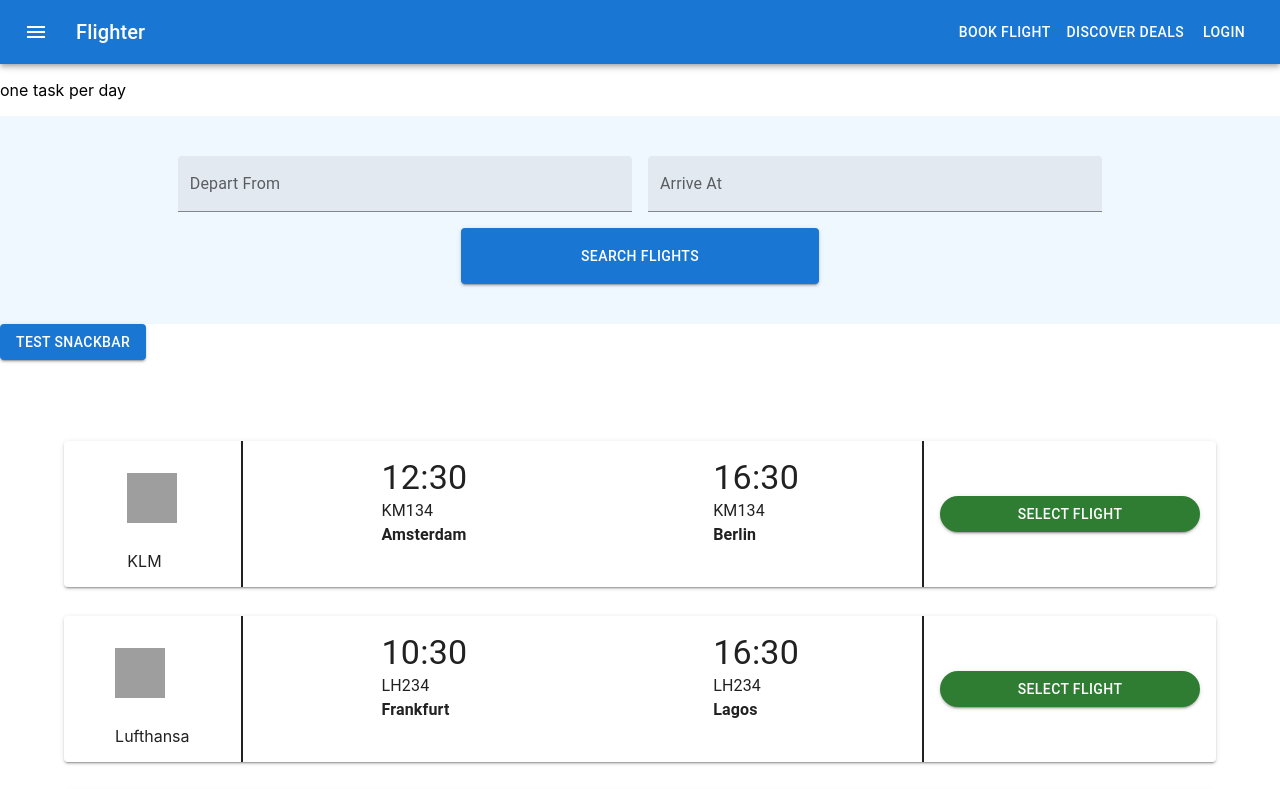
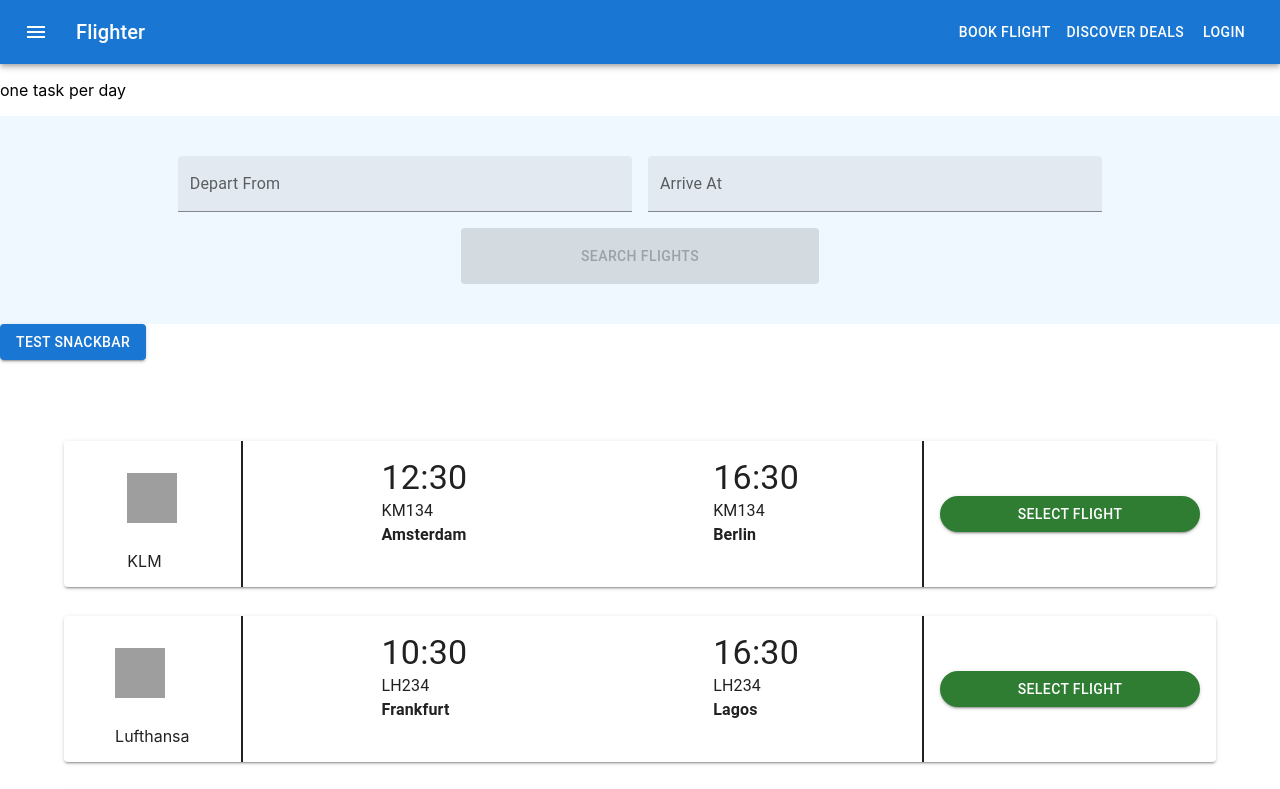
Before and after one commit to iprowriter/flight, a React (Create React App) app: page / in a window 1280 px wide. Shown: the top 789 px of the page. Built offline with nearby package versions, Linux system fonts and the light colour scheme; grey boxes are pictures that could not be loaded.

Commit message:
added useEffect hook

```diff
--- a/src/components/SearchDestination.tsx
+++ b/src/components/SearchDestination.tsx
@@ -22,6 +22,7 @@ export default function SearchDestination() {
   const [focusTwo, setFocusTwo] = React.useState(false);
   const [departure, setDeparture] = React.useState("");
   const [arrival, setArrival] = React.useState("");
+  const [disabled, setDisabled] = React.useState(true);
 
   const  dispatch = useDispatch();
 
@@ -55,6 +56,12 @@ export default function SearchDestination() {
     setFocusOne(false)
     setFocusTwo(true)
   }
+
+  //function that enables the disabled search flight button
+  React.useEffect(() => {
+    if (departure !== "" && arrival !== "")
+    setDisabled(false)
+  }, [arrival, departure])
 
 
 
@@ -98,6 +105,7 @@ export default function SearchDestination() {
             setFocusTwo(false);
             getDestinationAndArrival();
           }}
+          disabled={disabled}
         >
           Search Flights
         </Button>
```
